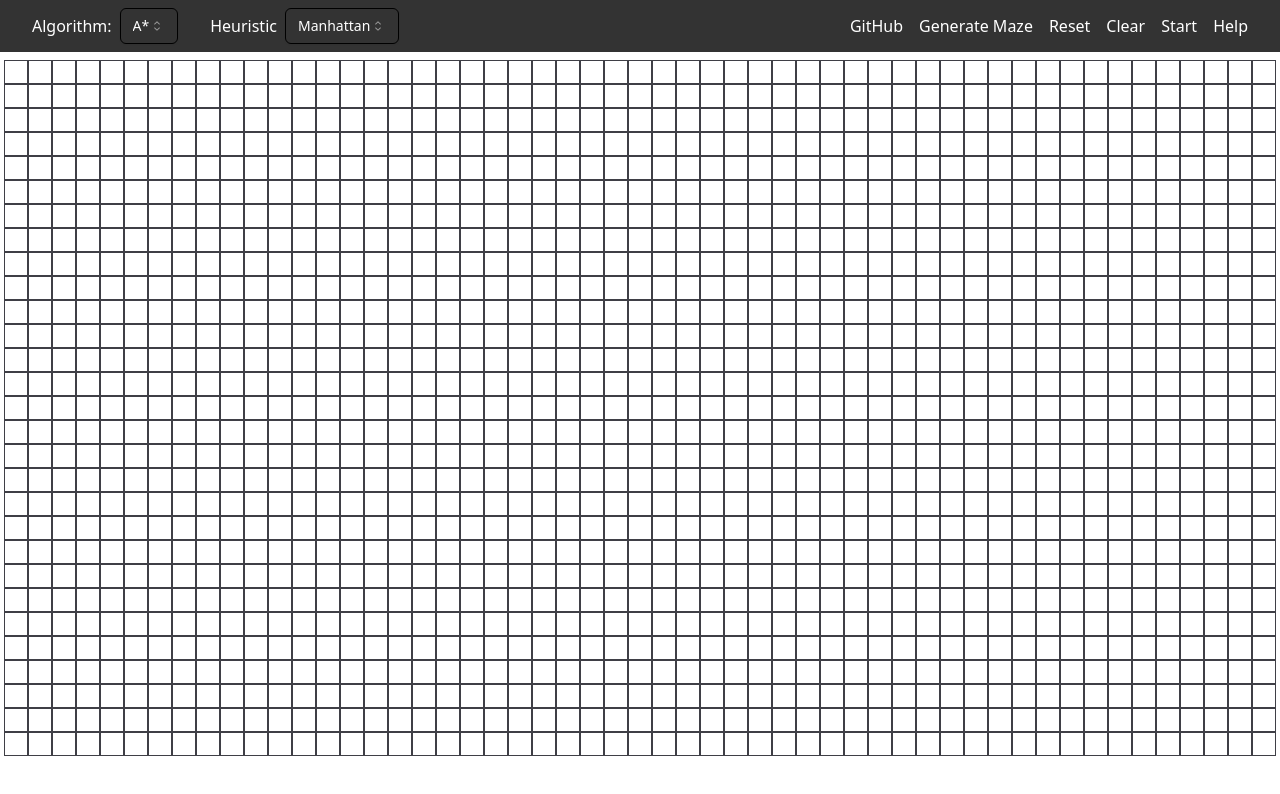
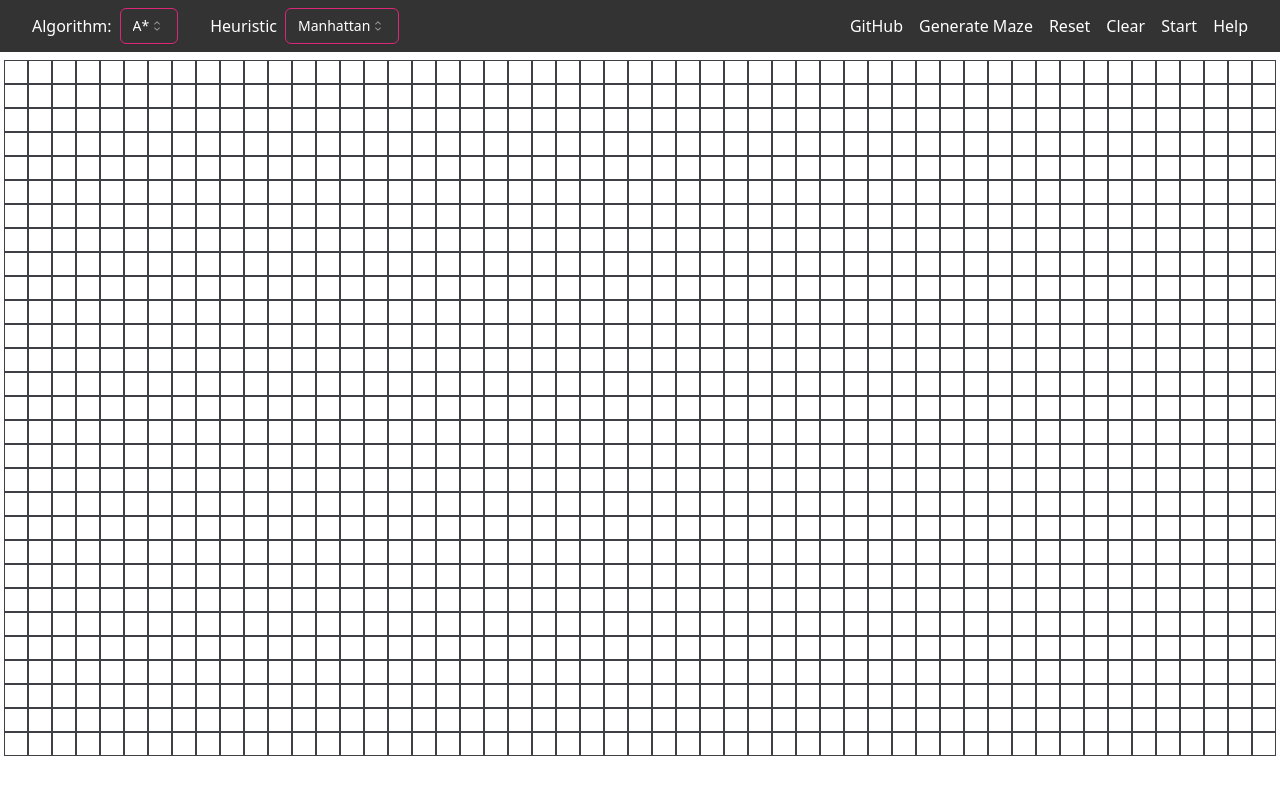
Before and after one commit to mertturkmenoglu/path-finding-algorithms, a React (Vite) app: page / in a window 1280 px wide. Shown: the top 794 px of the page. Built offline with nearby package versions, Linux system fonts and the light colour scheme.

Commit message:
update select component

```diff
--- a/src/components/Select.tsx
+++ b/src/components/Select.tsx
@@ -23,10 +23,10 @@ const SelectTrigger = React.forwardRef<
     ref={ref}
     className={clsx(
       'flex h-9 w-full items-center justify-between',
-      'whitespace-nowrap rounded-md border border-black',
+      'whitespace-nowrap rounded-md border border-pink-600',
       'bg-transparent px-3 py-2 text-sm shadow-sm',
-      'ring-offset-black placeholder:text-slate-600',
-      'focus:outline-none focus:ring-1 focus:ring-black disabled:cursor-not-allowed disabled:opacity-50 [&>span]:line-clamp-1',
+      'ring-offset-pink-600 placeholder:text-slate-600',
+      'focus:outline-none focus:ring-2 focus:ring-pink-600 disabled:cursor-not-allowed disabled:opacity-50 [&>span]:line-clamp-1',
       className
     )}
     {...props}
@@ -119,7 +119,7 @@ const SelectItem = React.forwardRef<
     ref={ref}
     className={clsx(
       'relative flex w-full cursor-default select-none items-center rounded-sm',
-      'py-1.5 pl-2 pr-8 text-sm outline-none focus:bg-sky-600 focus:text-sky-200 data-[disabled]:pointer-events-none data-[disabled]:opacity-50',
+      'py-1.5 pl-2 pr-8 text-sm outline-none focus:bg-pink-600 focus:text-pink-200 rounded data-[disabled]:pointer-events-none data-[disabled]:opacity-50',
       className
     )}
     {...props}
```
